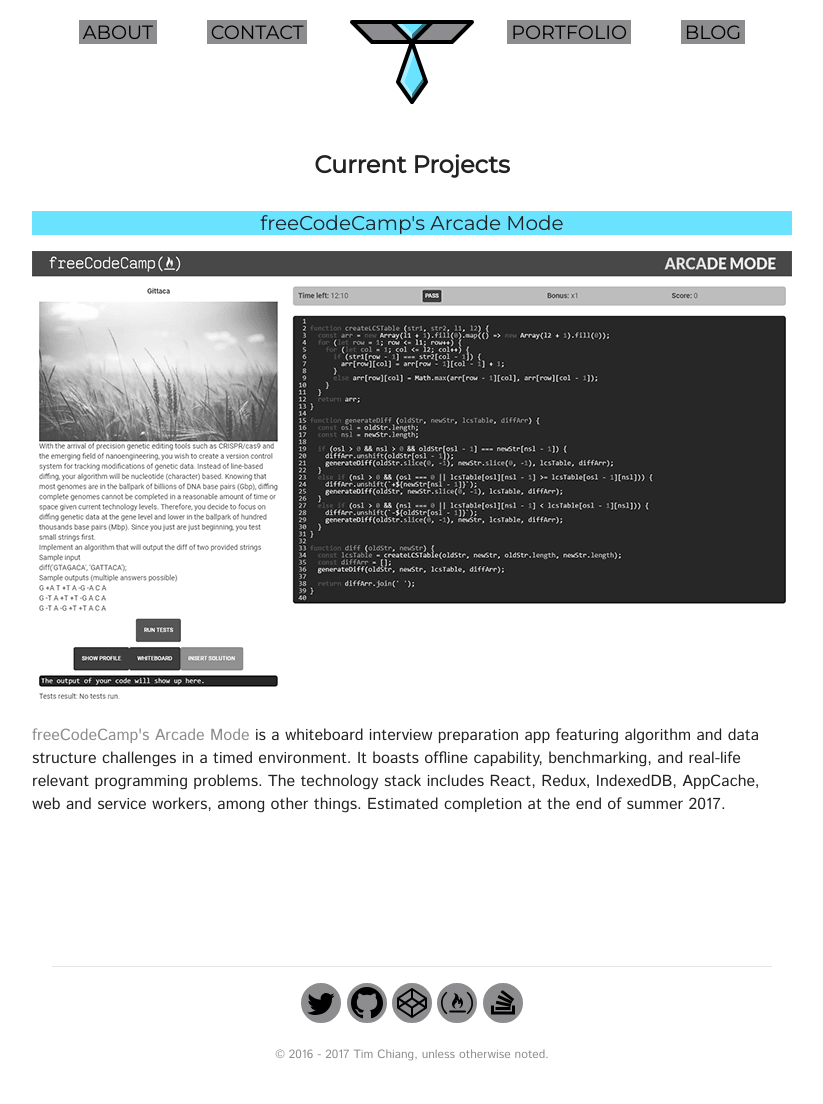
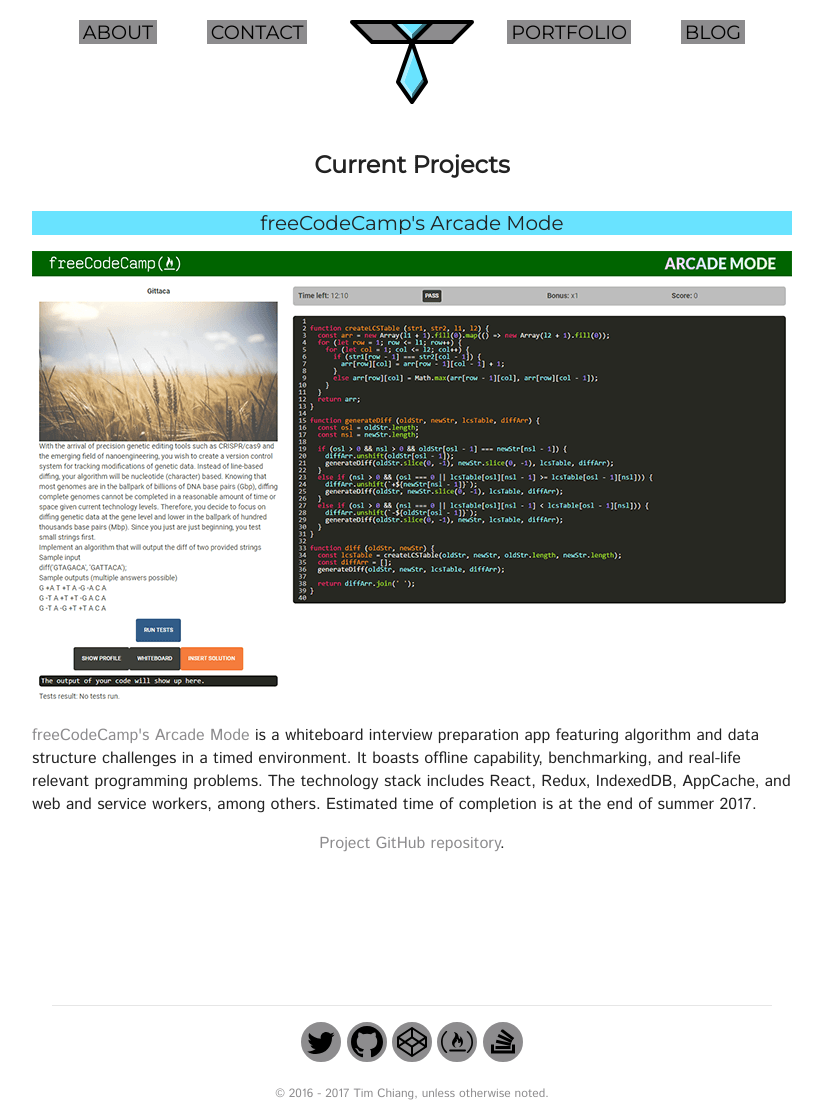
Before and after one commit to timolawl/timolawl.github.io, a Jekyll site: the page built from index.html, in a window 1280 px wide and 1104 px high. Shown: the whole window, without its empty margins (228-1051 px from the left). Built offline with Jekyll 4.4.1, drawn with Linux system fonts in a browser that asks for light colours.

Commit message:
Remove grayscale transition; separate GitHub link

```diff
--- a/_assets/stylesheets/_components.page-body.scss
+++ b/_assets/stylesheets/_components.page-body.scss
@@ -62,10 +62,12 @@
 
   &__snapshot {
     width: 100%;
+    /*
     filter: grayscale(1);
     &:hover {
       filter: grayscale(0);
     }
+    */
   }
 
   &__summary {
--- a/index.html
+++ b/index.html
@@ -24,8 +24,11 @@
 -->
 <div class="home__current-projects">
   <p class="project__title">freeCodeCamp's Arcade Mode</p>
-  <a class="project__link" href="//freecodecamp.github.io/arcade-mode" title="freeCodeCamp's Arcade Mode"><img class="project__snapshot" src='{{ "/static/images/current-projects/FCCArcadeMode.png" | prepend: site.baseurl }}'></a>
-  <p class="project__summary"><a class="project__github" href="//github.com/freecodecamp/arcade-mode">freeCodeCamp's Arcade Mode</a> is a whiteboard interview preparation app featuring algorithm and data structure challenges in a timed environment. It boasts offline capability, benchmarking, and real-life relevant programming problems. The technology stack includes React, Redux, IndexedDB, AppCache, web and service workers, among other things. Estimated completion at the end of summer 2017.</p>
+  <a class="project__link" href="//freecodecamp.github.io/arcade-mode">
+    <img class="project__snapshot" src='{{ "/static/images/current-projects/FCCArcadeMode.png" | prepend: site.baseurl }}' alt="Screenshot of freeCodeCamp's Arcade Mode">
+  </a>
+  <p class="project__summary"><a class="project__github" href="//freecodecamp.github.io/arcade-mode">freeCodeCamp's Arcade Mode</a> is a whiteboard interview preparation app featuring algorithm and data structure challenges in a timed environment. It boasts offline capability, benchmarking, and real-life relevant programming problems. The technology stack includes React, Redux, IndexedDB, AppCache, and web and service workers, among others. Estimated time of completion is at the end of summer 2017.</p>
+  <p class="project__github"><a class="project__github" href="//github.com/freecodecamp/arcade-mode">Project GitHub repository</a>.</p>
 
 <!--
 
```
